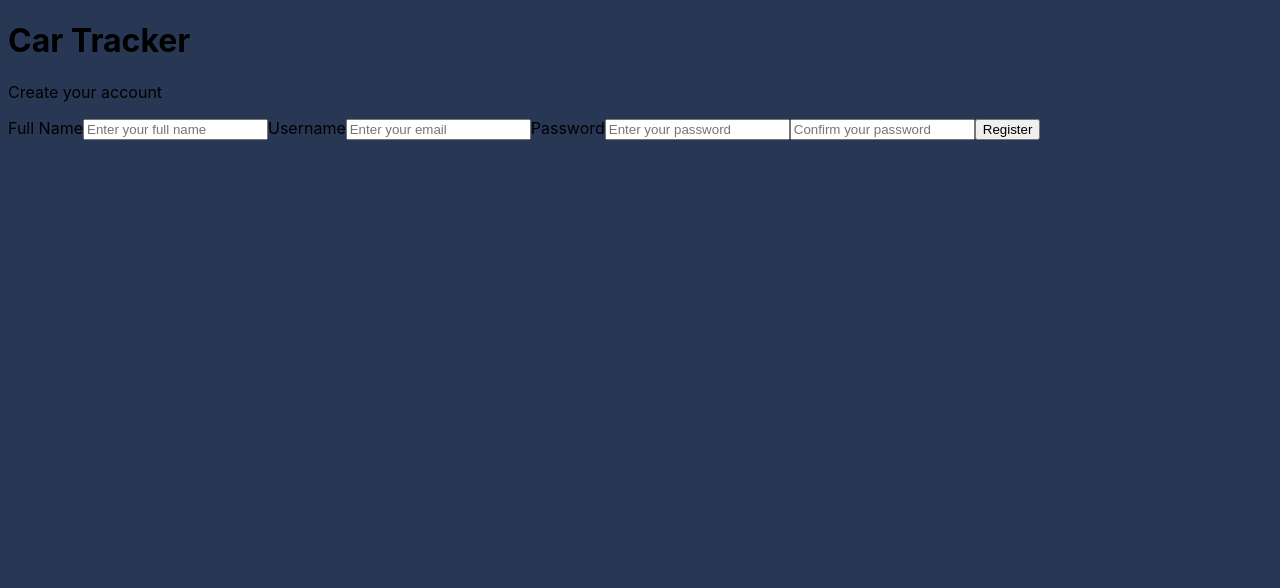
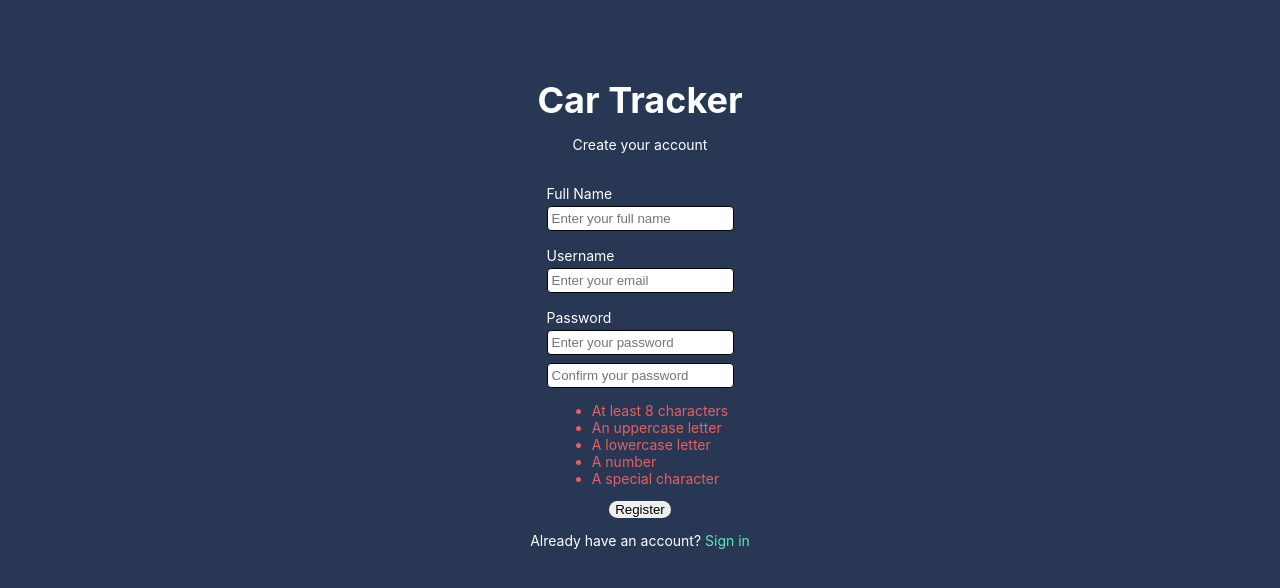
Before and after one commit to MaxShkrabak/CarTracker, an Angular app in the folder frontend/: page /register in a window 1280 px wide. Shown: the top 588 px of the page. Built offline with nearby package versions, Linux system fonts and the light colour scheme.

Commit message:
Build basic registration page

```diff
--- /dev/null
+++ b/frontend/src/app/features/auth/pages/forgot-password/forgot-password.html
@@ -0,0 +1 @@
+<p>forgot-password works!</p>
--- a/frontend/src/app/features/auth/pages/login/login.css
+++ b/frontend/src/app/features/auth/pages/login/login.css
@@ -1,28 +1,19 @@
-.login-container {
+.form-group {
   display: flex;
   flex-direction: column;
-  align-items: center;
-  color:white;
 }
 
-.form-container {
-  display: flex;
-  flex-direction: column;
-  gap: 1rem;
-}
-
-.form-group label {
-  display: block;
-  font-size: 14px;
+.forgot-password {
+  align-self: flex-end;
+  margin-top: 2px;
+  font-size: 12px;
+  text-decoration: none;
 }
 
 .btn-primary {
-  border-radius: 16px;
-  border: none;
+  margin-top: 2rem;
 }
 
-.btn-secondary {
-  border: none;
-  background: none;
-  color: #5be7bc;
+.sign-up {
+  font-size: 14px;
 }
--- a/frontend/src/app/features/auth/pages/login/login.html
+++ b/frontend/src/app/features/auth/pages/login/login.html
@@ -1,33 +1,52 @@
 <form (ngSubmit)="onLogin()" #loginForm="ngForm">
-  <div class="login-container">
-    <h1 class="login-title">Car Tracker</h1>
-    <p class="login-subtitle">Sign In to Your Account</p>
-    <p class="login-desc">Monitor and manage your vehicle in real time</p>
+  <div class="auth-container">
+    <h1 class="header-title">Car Tracker</h1>
+    <p class="sub-header">Sign In to Your Account</p>
 
     <!-- Login inputs -->
     <div class="form-container">
       <!-- Username -->
       <div class="form-group">
-        <label for="username">Username</label>
-        <input class="login-input" id="username" name="username" type="text" [(ngModel)]="username" placeholder="Enter your email">
+        <label
+          >Username
+          <input
+            class="login-input"
+            id="username"
+            name="username"
+            type="text"
+            [(ngModel)]="username"
+            placeholder="Enter your email"
+        /></label>
       </div>
 
       <!-- Password -->
       <div class="form-group">
-        <label for="password">Password</label>
-        <input class="login-input" id="password" name="password" type="password" [(ngModel)]="password" placeholder="Enter your password">
+        <label
+          >Password
+          <input
+            class="login-input"
+            id="password"
+            name="password"
+            type="password"
+            [(ngModel)]="password"
+            placeholder="Enter your password"
+        /></label>
+        <a
+          class="btn-secondary forgot-password"
+          [routerLink]="['/forgot-password']"
+          routerLinkActive="router-link-active"
+          >Forgot password</a
+        >
       </div>
     </div>
-
-    <button class="btn-secondary">Forgot password</button>
 
     <button class="btn-primary" type="submit">Sign In</button>
 
     <!-- New user sign up -->
     <div class="sign-up">
-      <p>Don't have an account? <button class="btn btn-secondary">Sign Up</button></p>
+      <p>
+        Don't have an account? <a routerLink="/register" class="btn-secondary">Create Account</a>
+      </p>
     </div>
   </div>
 </form>
-<p>my username is {{username}}</p>
-<p>my password is {{password}}</p>
--- a/frontend/src/app/features/auth/pages/register/register.css
+++ b/frontend/src/app/features/auth/pages/register/register.css
@@ -0,0 +1,20 @@
+.confirm-password {
+  margin-top: 0.5rem;
+}
+
+.form-group input.ng-invalid.ng-touched,
+.form-group input.field-error {
+  border-color: rgba(245, 97, 97, 0.938);
+}
+
+.form-container.shake-invalid input.ng-invalid.ng-touched,
+.form-container.shake-invalid input.field-error {
+  animation: shake 0.4s ease-in-out;
+}
+
+.password-rules {
+  color: rgba(245, 97, 97, 0.938);
+}
+.shake {
+  animation: shake 0.4s ease-in-out;
+}
--- a/frontend/src/app/features/auth/pages/register/register.html
+++ b/frontend/src/app/features/auth/pages/register/register.html
@@ -1,18 +1,87 @@
+<form (ngSubmit)="onRegister(registerForm)" #registerForm="ngForm">
+  <div class="auth-container">
+    <h1 class="header-title">Car Tracker</h1>
+    <p class="sub-header">Create your account</p>
 
+    <!-- Input fields-->
+    <div
+      class="form-container"
+      [class.shake-invalid]="shakeInvalid"
+      (animationend)="shakeInvalid = false"
+    >
+      <div class="form-group">
+        <label
+          >Full Name
+          <input
+            type="text"
+            name="fullName"
+            [(ngModel)]="fullName"
+            placeholder="Enter your full name"
+            required
+          />
+        </label>
+      </div>
 
-<form (ngSubmit)="onRegister()">
-    <h1>Car Tracker</h1>
-    <p>Create your account</p>
+      <div class="form-group">
+        <label
+          >Username
+          <input
+            type="email"
+            name="username"
+            [(ngModel)]="username"
+            placeholder="Enter your email"
+            required
+            email
+        /></label>
+      </div>
 
-    <label>Full Name</label>
-    <input type="text" name="fullName" [(ngModel)]="fullName" placeholder="Enter your full name"/>
+      <div class="form-group">
+        <label
+          >Password
+          <input
+            type="password"
+            name="password"
+            [(ngModel)]="password"
+            placeholder="Enter your password"
+            required
+        /></label>
+        <input
+          class="confirm-password"
+          type="password"
+          id="confirm-password"
+          name="confirmpassword"
+          onpaste="return false;"
+          [(ngModel)]="confirmpassword"
+          aria-label="Confirm Password"
+          placeholder="Confirm your password"
+          required
+        />
+      </div>
+    </div>
 
-    <label>Username</label>
-    <input type="text" name="username" [(ngModel)]="username" placeholder="Enter your email"/>
+    <!-- Password rules -->
+    <ul class="password-rules" [class.shake]="shakeRules" (animationend)="shakeRules = false">
+      @for (rule of passwordRules; track rule.label) {
+        @if (!rule.met) {
+          <li>
+            {{ rule.label }}
+          </li>
+        }
+      }
+    </ul>
 
-    <label>Password</label>
-    <input type="password" name="password" [(ngModel)]="password" placeholder="Enter your password">
-    <input type="password" name="password" [(ngModel)]="password" placeholder="Confirm your password">
+    <!-- Error message -->
+    @if (errorMessage()) {
+      <p class="error">{{ errorMessage() }}</p>
+    }
 
-    <button type="submit" [disabled]="loading">{{ loading ? 'Creating account...' : 'Register'}}</button>
+    <button class="btn-primary" type="submit" [disabled]="loading()">
+      {{ loading() ? 'Creating account...' : 'Register' }}
+    </button>
+
+    <!-- Login route -->
+    <div class="sign-in">
+      <p>Already have an account? <a routerLink="/login" class="btn-secondary">Sign in</a></p>
+    </div>
+  </div>
 </form>
--- a/frontend/src/app/features/auth/pages/register/register.ts
+++ b/frontend/src/app/features/auth/pages/register/register.ts
@@ -1,43 +1,97 @@
-import { Component } from '@angular/core';
-import { FormsModule } from '@angular/forms';
-import { Router } from '@angular/router';
+import { Component, signal } from '@angular/core';
+import { FormsModule, NgForm } from '@angular/forms';
+import { Router, RouterLink } from '@angular/router';
 import { AuthService } from '../../../../core/auth';
 
 @Component({
   selector: 'app-register',
-  imports: [FormsModule],
+  imports: [FormsModule, RouterLink],
   templateUrl: './register.html',
   styleUrl: './register.css',
 })
 export class Register {
   fullName = '';
   username = '';
-  password= '';
-  errorMessage = '';
-  loading = false;
+  password = '';
+  confirmpassword = '';
+  errorMessage = signal('');
+  loading = signal(false);
 
-  constructor(private authService: AuthService, private router: Router) {}
+  shakeRules = false;
+  shakeInvalid = false;
+  passwordMismatch = false;
 
-  onRegister() {
-    this.errorMessage = '';
-    this.loading = true;
+  constructor(
+    private authService: AuthService,
+    private router: Router,
+  ) {}
 
-    const [firstName, lastName = ""] = this.fullName.split(/\s+/);
+  // Valid password requirements
+  get passwordRules() {
+    const p = this.password;
+
+    return [
+      { label: 'At least 8 characters', met: p.length >= 8 },
+      { label: 'An uppercase letter', met: /[A-Z]/.test(p) },
+      { label: 'A lowercase letter', met: /[a-z]/.test(p) },
+      { label: 'A number', met: /\d/.test(p) },
+      { label: 'A special character', met: /[^A-Za-z0-9]/.test(p) },
+    ];
+  }
+
+  onRegister(form: NgForm) {
+    this.errorMessage.set('');
+    this.passwordMismatch = false;
+
+    if (form.invalid) {
+      form.form.markAllAsTouched();
+      this.shakeInvalid = true;
+      this.errorMessage.set('Please make sure all required fields are filled out correctly.');
+      return;
+    }
+
+    // verify password rules
+    if (this.passwordRules.some((r) => !r.met)) {
+      this.shakeRules = true;
+      return;
+    }
+
+    // verify passwords match
+    if (this.password != this.confirmpassword) {
+      this.passwordMismatch = true;
+      this.errorMessage.set('Passwords do not match');
+      this.shakeInvalid = true;
+      return;
+    }
+
+    this.loading.set(true);
+    const [firstName, lastName = ''] = this.fullName.split(/\s+/);
 
     // TODO: Need input field verification
 
-    this.authService.register({
-      username: this.username, firstName,
-      lastName, password: this.password }).subscribe({
+    this.authService
+      .register({
+        username: this.username,
+        firstName,
+        lastName,
+        password: this.password,
+      })
+      .subscribe({
         next: () => {
-          this.loading = false;
+          this.loading.set(false);
           this.router.navigate(['/login']);
         },
         error: (err) => {
-          this.loading = false;
-          this.errorMessage = err.status === 0 ?
-          'Cannot reach the server.' : err.error || 'Registration failed. Please try';
-        }
-      })
+          this.loading.set(false);
+
+          if (err.status === 0) {
+            this.errorMessage.set('Cannot reach the server');
+          } else if (err.status === 409) {
+            this.errorMessage.set('This username is already taken.');
+          } else {
+            this.errorMessage.set('Registration failed. Please try again.');
+          }
+        },
+      });
   }
 }
--- a/frontend/src/styles.css
+++ b/frontend/src/styles.css
@@ -2,4 +2,74 @@
 body {
   font-family: Inter, sans-serif;
   background-color: #283754;
+  margin: 0;
 }
+
+.header-title {
+  font-size: 36px;
+  margin: 0;
+}
+.sub-header {
+  font-size: 14px;
+  margin-bottom: 2rem;
+}
+
+.auth-container {
+  min-height: 80dvh;
+  display: flex;
+  flex-direction: column;
+  align-items: center;
+  justify-content: center;
+  color: white;
+  font-size: 14px;
+}
+
+.form-container {
+  display: flex;
+  flex-direction: column;
+  gap: 1rem;
+}
+.form-group label {
+  display: flex;
+  flex-direction: column;
+  gap: 0.25rem;
+  font-size: 14px;
+}
+.form-group input {
+  padding: 4px;
+  border: 1px solid rgb(5, 5, 5);
+  border-radius: 4px;
+  outline: none;
+}
+.btn-primary {
+  border-radius: 16px;
+  border: none;
+}
+.btn-secondary {
+  border: none;
+  background: none;
+  color: #5be7bc;
+  text-decoration: none;
+}
+.btn-secondary:hover {
+  color: #5be7bd86;
+}
+
+.error {
+  color: rgba(245, 97, 97, 0.938);
+}
+
+@keyframes shake {
+  0%,
+  100% {
+    transform: translateX(0);
+  }
+  20%,
+  60% {
+    transform: translateX(-6px);
+  }
+  40%,
+  80% {
+    transform: translateX(6px);
+  }
+}
```
Also changed, not shown: frontend/src/app/features/auth/pages/forgot-password/forgot-password.ts (added, +9 -0 lines), frontend/src/app/features/auth/pages/login/login.ts (+9 -6 lines), frontend/src/app/features/auth/pages/forgot-password/forgot-password.css (added), 2 other files (tests, documents, lock files or other folders).
